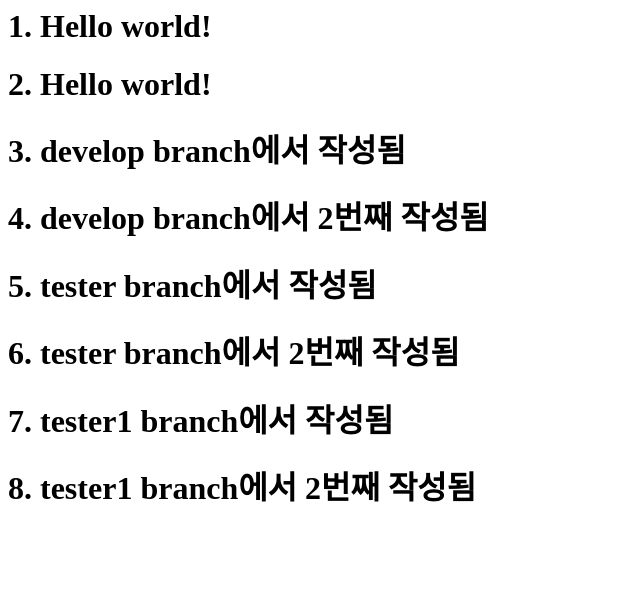
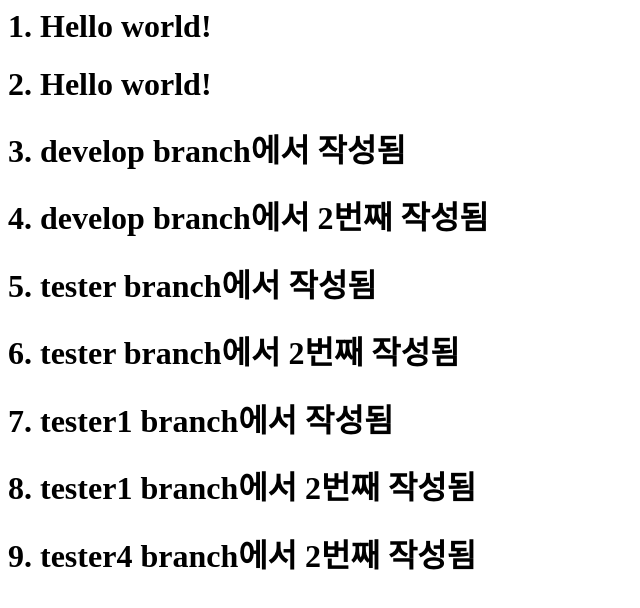
Before and after one commit to seyoo630/OSS_6, a plain HTML site: page index.html in a window 1280 px wide. Shown: the whole page, without its empty margins (0-640 px from the left). Drawn offline with Linux system fonts and the light colour scheme.

Commit message:
tester4 commit

```diff
--- a/index.html
+++ b/index.html
@@ -15,5 +15,7 @@
 
             <h1>7. tester1 branch에서 작성됨</h1>
             <h1>8. tester1 branch에서 2번째 작성됨</h1>
+
+            <h1>9. tester4 branch에서 2번째 작성됨</h1>
     </body>
 </html>
```
